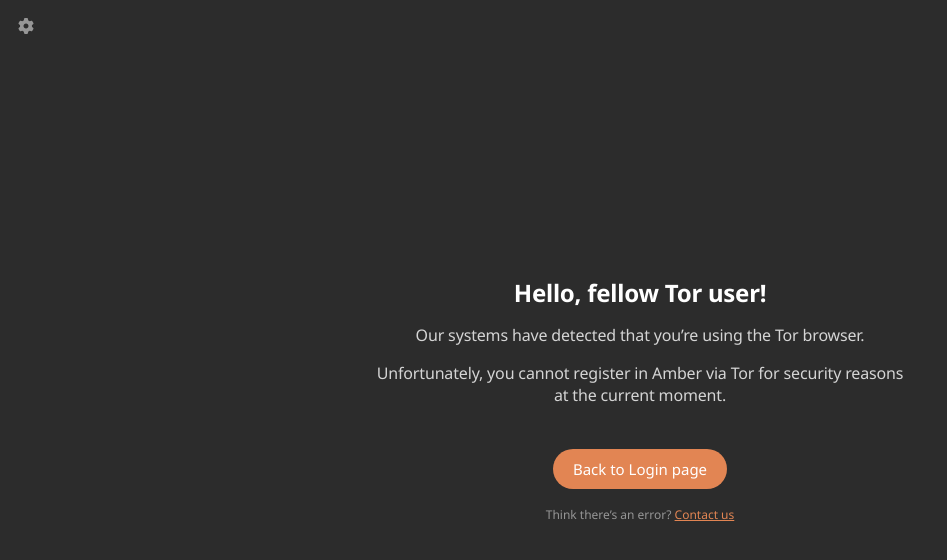
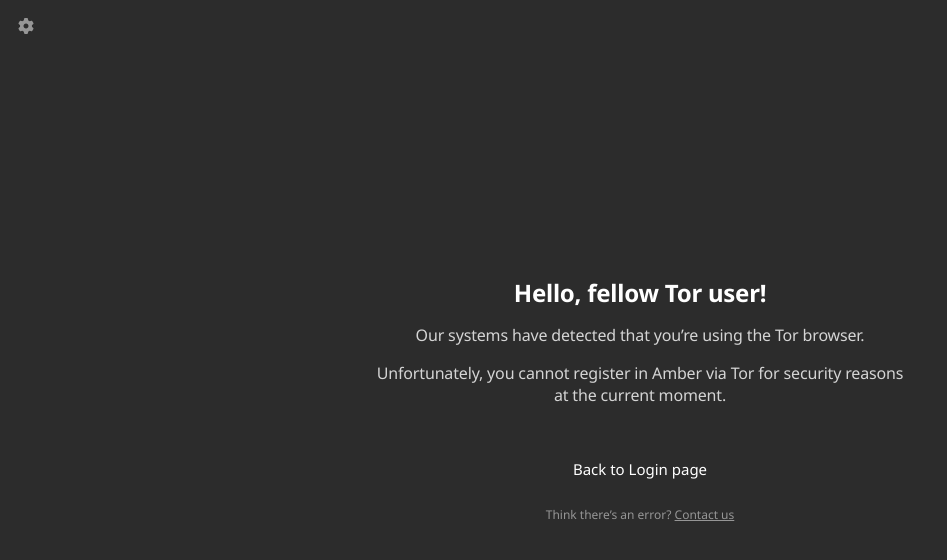
Before and after one commit to Ambermsg/frontend, a React (Vite) app: page /tor in a window 1280 px wide. Shown: the top 560 px of the page, without its empty margins (0-947 px from the left). Built offline with nearby package versions, Linux system fonts and the light colour scheme.

Commit message:
realised logic of theme-switching but not place all variables inside code and don't have styles-colors for them yet / installed zustand

```diff
--- a/package.json
+++ b/package.json
@@ -17,7 +17,8 @@
     "react-router": "^7.0.2",
     "styled-components": "^6.1.13",
     "yarn": "^1.22.22",
-    "yup": "^1.6.1"
+    "yup": "^1.6.1",
+    "zustand": "^5.0.2"
   },
   "devDependencies": {
     "@eslint/js": "^9.15.0",
--- a/src/components/Header.jsx
+++ b/src/components/Header.jsx
@@ -1,5 +1,6 @@
 import { useEffect, useRef, useState } from "react";
 import styled from "styled-components";
+import { useThemeStore } from "../store/themeStore";
 
 const MainImg = styled.img`
   position: absolute;
@@ -49,6 +50,8 @@
   const menuRef = useRef(null);
   const imgRef = useRef(null);
 
+  const { theme, toggleTheme } = useThemeStore();
+
   const toggleMenu = () => {
     setIsOpen(!isOpen);
   };
@@ -90,9 +93,9 @@
             />
             <P>Change language...</P>
           </Section>
-          <Section>
+          <Section onClick={toggleTheme}>
             <img src="./header/theme.svg" alt="" width="16px" height="16px" />
-            <P>Switch theme to Dark</P>
+            <P>Switch theme to {theme === "dark" ? "dark" : "light"}</P>
           </Section>
           <Section>
             <img
--- a/src/index.css
+++ b/src/index.css
@@ -5,14 +5,11 @@
   color: #ffffff;
 }
 :root {
-  --white-theme-text: #000000;
-  --black-theme-text: #ffffff;
-  --white-theme-bg: #646464;
-  --black-theme-bg: #2c2c2c;
-  --black-theme-contrast: #e28553;
-  --white-theme-contrast: aqua;
+  --theme-text: #ffffff;
+  --theme-bg: #2c2c2c;
+  --theme-contrast: #e28553;
 }
 body {
-  background-color: var(--black-theme-bg);
-  color: var(--black-theme-text);
+  background-color: var(--theme-bg);
+  color: var(--theme-text);
 }
--- a/src/main.jsx
+++ b/src/main.jsx
@@ -1,4 +1,5 @@
 import { createRoot } from "react-dom/client";
+import { useEffect } from "react";
 import "./index.css";
 import App from "./pages/App.jsx";
 import LogIn from "./pages/LogIn.jsx";
@@ -6,7 +7,27 @@
 import { BrowserRouter, Route, Routes } from "react-router";
 import HelloTor from "./pages/HelloTor.jsx";
 
-createRoot(document.getElementById("root")).render(
+const RootForTheme = () => {
+  useEffect(() => {
+    const currentTheme =
+      (typeof window !== "undefined" && localStorage.getItem("theme")) ||
+      "dark";
+
+    document.documentElement.style.setProperty(
+      "--theme-bg",
+      currentTheme === "dark" ? "#2c2c2c" : "#646464"
+    );
+    document.documentElement.style.setProperty(
+      "--theme-text",
+      currentTheme === "dark" ? "#ffffff" : "#000000"
+    );
+    document.documentElement.style.setProperty(
+      "--theme-contrast",
+      currentTheme === "dark" ? "#e28553" : "aqua"
+    );
+  }, []);
+
+  return (
     <BrowserRouter>
       <Routes>
         <Route path="/" element={<App />} />
@@ -16,3 +37,6 @@
       </Routes>
     </BrowserRouter>
   );
+};
+
+createRoot(document.getElementById("root")).render(<RootForTheme />);
--- a/src/pages/LogIn.jsx
+++ b/src/pages/LogIn.jsx
@@ -24,7 +24,7 @@
   padding: 10px 20px;
   border-radius: 20px;
   border: 0px;
-  background-color: var(--black-theme-contrast);
+  background-color: var(--theme-contrast);
 `;
 const P = styled.p`
   font-family: Noto Sans;
@@ -55,7 +55,7 @@
   text-align: center;
   text-underline-position: from-font;
   text-decoration-skip-ink: none;
-  color: var(--black-theme-contrast);
+  color: var(--theme-contrast);
 `;
 
 const NavLinkStyled = styled(NavLink)`
@@ -66,7 +66,7 @@
   text-align: center;
   text-underline-position: from-font;
   text-decoration-skip-ink: none;
-  color: var(--black-theme-contrast);
+  color: var(--theme-contrast);
 `;
 
 const Wrapper = styled.div`
--- a/src/pages/Register.jsx
+++ b/src/pages/Register.jsx
@@ -23,7 +23,7 @@
   padding: 10px 20px;
   border-radius: 20px;
   border: 0px;
-  background-color: var(--black-theme-contrast);
+  background-color: var(--theme-contrast);
 `;
 const P = styled.p`
   font-family: Noto Sans;
@@ -54,7 +54,7 @@
   text-align: center;
   text-underline-position: from-font;
   text-decoration-skip-ink: none;
-  color: var(--black-theme-contrast);
+  color: var(--theme-contrast);
 `;
 
 const NavLinkStyled = styled(NavLink)`
@@ -65,7 +65,7 @@
   text-align: center;
   text-underline-position: from-font;
   text-decoration-skip-ink: none;
-  color: var(--black-theme-contrast);
+  color: var(--theme-contrast);
 `;
 
 const Wrapper = styled.div`
@@ -141,7 +141,7 @@
   height: 16px;
   width: 16px;
   border-radius: 50%;
-  border: 0px solid var(--black-theme-contrast);
+  border: 0px solid var(--theme-contrast);
   appearance: none;
   outline: none;
   background: #252525;
@@ -149,7 +149,7 @@
   cursor: pointer;
 
   &:checked {
-    background-color: var(--black-theme-contrast);
+    background-color: var(--theme-contrast);
   }
 
   &:checked::after {
--- /dev/null
+++ b/src/store/themeStore.js
@@ -0,0 +1,26 @@
+import { create } from "zustand";
+
+export const useThemeStore = create((set) => ({
+  theme:
+    (typeof window !== "undefined" && localStorage.getItem("theme")) || "dark",
+  toggleTheme: () =>
+    set((state) => {
+      const newTheme = state.theme === "dark" ? "light" : "dark";
+      if (typeof window !== "undefined") {
+        localStorage.setItem("theme", newTheme);
+      }
+      document.documentElement.style.setProperty(
+        "--theme-bg",
+        newTheme === "dark" ? "#2c2c2c" : "#646464"
+      );
+      document.documentElement.style.setProperty(
+        "--theme-text",
+        newTheme === "dark" ? "#ffffff" : "#000000"
+      );
+      document.documentElement.style.setProperty(
+        "--theme-contrast",
+        newTheme === "dark" ? "#e28553" : "aqua"
+      );
+      return { theme: newTheme };
+    }),
+}));
```
Also changed, not shown: 2 other files (tests, documents, lock files or other folders). Lines whose indentation alone changed are shown as unchanged.
